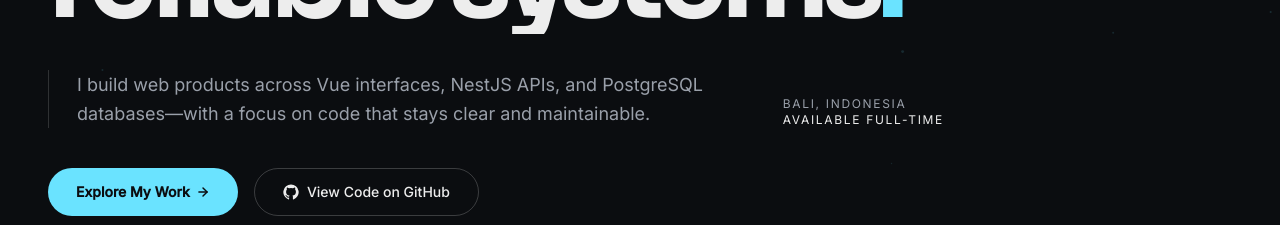
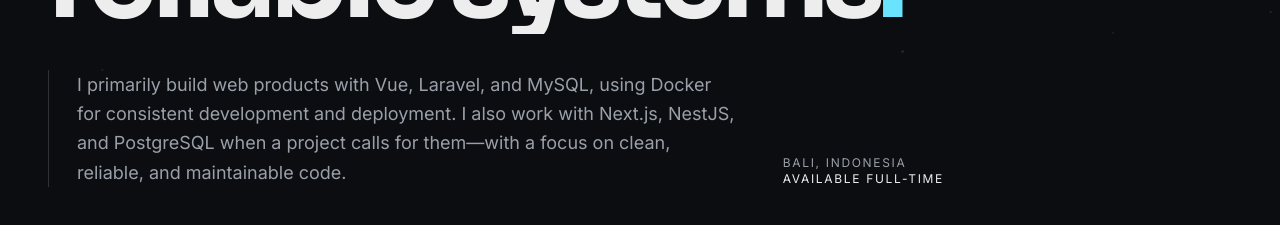
Before and after one commit to gungdikaebs/project-portofolio, a Vue app in the folder app/: page / in a window 1280 px wide. Shown: the part 533-758 px from the top of the page. Built offline with nearby package versions, Linux system fonts and the light colour scheme; no server answers.

Commit message:
refactor: update hero section description to reflect current tech stack and development practices

```diff
--- a/app/src/sections/Hero.vue
+++ b/app/src/sections/Hero.vue
@@ -27,8 +27,9 @@
                 <div ref="supporting"
                     class="mt-7 grid max-w-4xl gap-5 border-l border-white/15 pl-5 md:mt-9 md:grid-cols-[1fr_auto] md:items-end md:gap-12 md:pl-7">
                     <p class="max-w-2xl text-base leading-relaxed text-secondary md:text-lg">
-                        I build web products across Vue interfaces, NestJS APIs, and PostgreSQL databases—with a focus
-                        on code that stays clear and maintainable.
+                        I primarily build web products with Vue, Laravel, and MySQL, using Docker for consistent
+                        development and deployment. I also work with Next.js, NestJS, and PostgreSQL when a project
+                        calls for them—with a focus on clean, reliable, and maintainable code.
                     </p>
                     <p class="text-xs uppercase tracking-[0.14em] text-secondary">Bali, Indonesia<br><span
                             class="text-primary">Available full-time</span></p>
```
